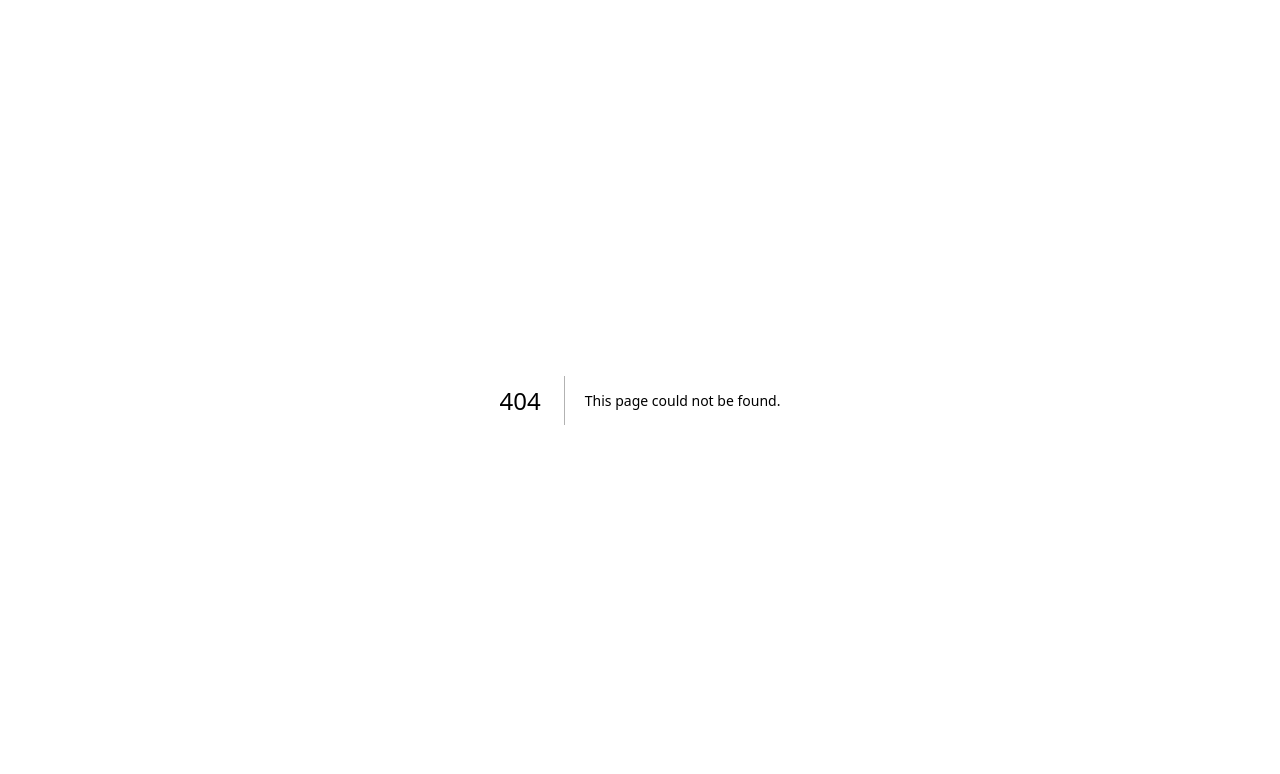
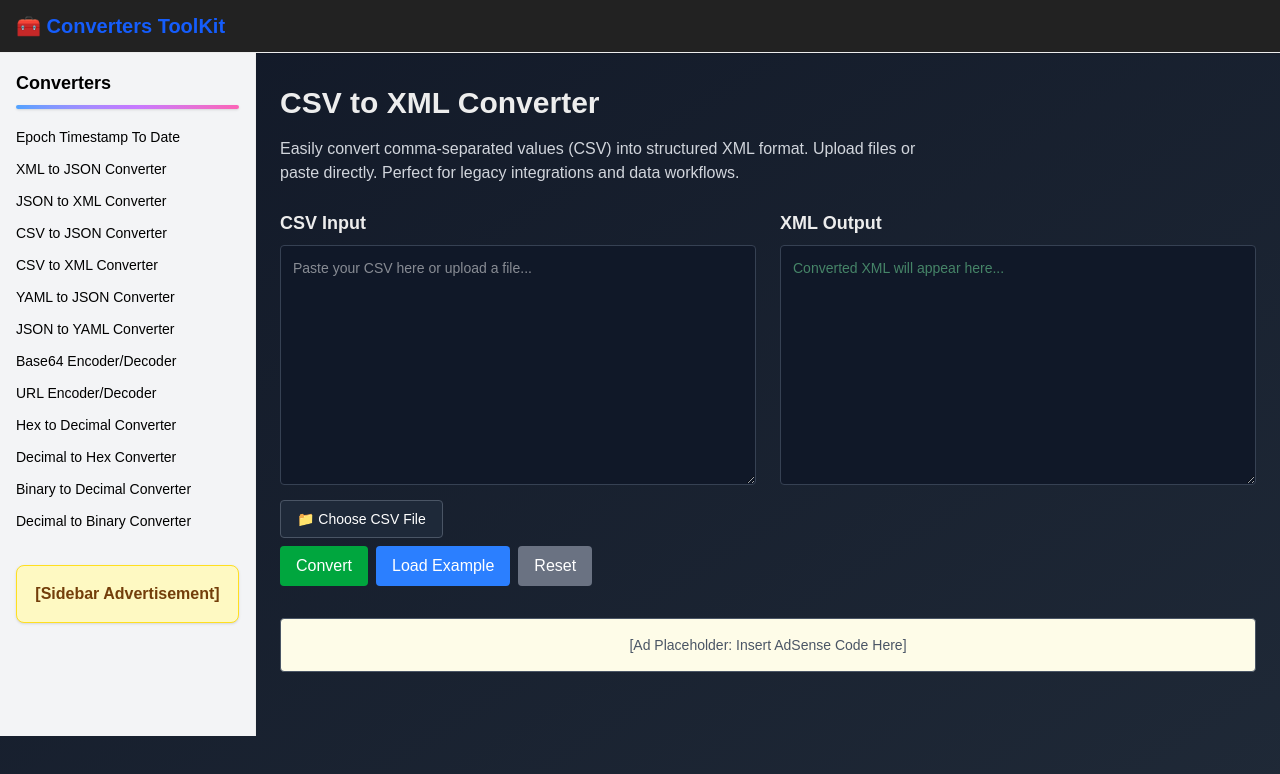
Before and after one commit to sachin6393/freedevtoolkit, a Next.js app: page /tools/csv-to-xml in a window 1280 px wide. Before the commit this address had no page. Shown: the top 774 px of the page. Built offline with nearby package versions, Linux system fonts and the light colour scheme.

Commit message:
added csv to xml converter

```diff
--- /dev/null
+++ b/pages/tools/csv-to-xml.tsx
@@ -0,0 +1,194 @@
+import React, { useRef, useState } from "react";
+import Head from "next/head";
+import ToolLayout from "@/components/ToolLayout";
+import { toolList as tools } from "@/components/utils/toolList";
+
+export default function CsvToXml() {
+  const [csvInput, setCsvInput] = useState("");
+  const [xmlOutput, setXmlOutput] = useState("");
+  const [error, setError] = useState("");
+  const fileInputRef = useRef<HTMLInputElement | null>(null);
+
+  const escapeXml = (unsafe: string): string =>
+    unsafe
+      .replace(/&/g, "&amp;")
+      .replace(/</g, "&lt;")
+      .replace(/>/g, "&gt;")
+      .replace(/"/g, "&quot;")
+      .replace(/'/g, "&apos;");
+
+  const parseCsvToXml = (csv: string): string => {
+    const rows = csv
+      .trim()
+      .split("\n")
+      .map((line) => line.split(","));
+
+    if (rows.length < 2) throw new Error("CSV must have at least one header and one data row");
+
+    const headers = rows[0];
+    const xmlRows = rows.slice(1).map((row) => {
+      const cells = row.map((cell, idx) => {
+        const tag = headers[idx].trim();
+        const value = escapeXml(cell.trim());
+        return `    <${tag}>${value}</${tag}>`;
+      });
+      return `  <row>\n${cells.join("\n")}\n  </row>`;
+    });
+
+    return `<root>\n${xmlRows.join("\n")}\n</root>`;
+  };
+
+  const handleConvert = () => {
+    try {
+      const xml = parseCsvToXml(csvInput);
+      setXmlOutput(xml);
+      setError("");
+    } catch (err: any) {
+      setError(err.message || "Invalid CSV format");
+      setXmlOutput("");
+    }
+  };
+
+  const handleReset = () => {
+    setCsvInput("");
+    setXmlOutput("");
+    setError("");
+    // Clear file input manually
+    if (fileInputRef.current) {
+      fileInputRef.current.value = "";
+    }
+  };
+
+  const handleExample = () => {
+    const example = `name,age,city\nPeter Parker,26,New York\nMary Jane,25,Los Angeles`;
+    setCsvInput(example);
+    setXmlOutput("");
+    setError("");
+    if (fileInputRef.current) {
+      fileInputRef.current.value = "";
+    }
+  };
+
+  const handleFileUpload = (e: React.ChangeEvent<HTMLInputElement>) => {
+    const file = e.target.files?.[0];
+    if (!file) return;
+
+    const reader = new FileReader();
+    reader.onload = (event) => {
+      const text = event.target?.result;
+      if (typeof text === "string") {
+        setCsvInput(text);
+      }
+    };
+    reader.readAsText(file);
+  };
+
+  const copyToClipboard = () => {
+    navigator.clipboard.writeText(xmlOutput);
+  };
+
+  const downloadXml = () => {
+    if (!xmlOutput) return;
+    const blob = new Blob([xmlOutput], { type: "application/xml" });
+    const link = document.createElement("a");
+    link.href = URL.createObjectURL(blob);
+    link.download = "converted.xml";
+    link.click();
+  };
+
+  return (
+    <>
+      <Head>
+        <title>CSV to XML Converter - Fast, Clean & Free | Converters ToolKit</title>
+        <meta
+          name="description"
+          content="Convert CSV files to XML format with this instant and free online tool. Upload files or paste CSV content. Privacy-friendly and fast!"
+        />
+      </Head>
+
+      <ToolLayout tools={tools}>
+        <h1 className="text-3xl font-bold mb-4">CSV to XML Converter</h1>
+        <p className="mb-6 text-gray-300 max-w-2xl">
+          Easily convert comma-separated values (CSV) into structured XML format. Upload files or paste directly. Perfect for legacy integrations and data workflows.
+        </p>
+
+        <div className="grid grid-cols-1 md:grid-cols-2 gap-6 mb-6">
+          <div>
+            <label className="block text-lg font-semibold mb-2">CSV Input</label>
+            <textarea
+              className="w-full h-60 p-3 bg-gray-900 border border-gray-700 rounded text-sm text-white"
+              placeholder="Paste your CSV here or upload a file..."
+              value={csvInput}
+              onChange={(e) => setCsvInput(e.target.value)}
+            />
+
+            <div className="mt-2 mb-2">
+              <label className="flex items-center gap-2 text-sm text-white bg-gray-800 border border-gray-600 px-4 py-2 rounded cursor-pointer w-fit hover:bg-gray-700">
+                📁 Choose CSV File
+                <input
+                  type="file"
+                  accept=".csv,text/csv"
+                  onChange={handleFileUpload}
+                  ref={fileInputRef}
+                  className="hidden"
+                />
+              </label>
+            </div>
+
+            <div className="flex space-x-2 mt-2">
+              <button
+                onClick={handleConvert}
+                className="bg-green-600 hover:bg-green-700 text-white px-4 py-2 rounded"
+              >
+                Convert
+              </button>
+              <button
+                onClick={handleExample}
+                className="bg-blue-500 hover:bg-blue-600 text-white px-4 py-2 rounded"
+              >
+                Load Example
+              </button>
+              <button
+                onClick={handleReset}
+                className="bg-gray-500 hover:bg-gray-600 text-white px-4 py-2 rounded"
+              >
+                Reset
+              </button>
+            </div>
+            {error && <p className="text-red-400 mt-2">{error}</p>}
+          </div>
+
+          <div>
+            <label className="block text-lg font-semibold mb-2">XML Output</label>
+            <textarea
+              readOnly
+              className="w-full h-60 p-3 bg-gray-900 border border-gray-700 rounded text-sm text-green-300"
+              value={xmlOutput}
+              placeholder="Converted XML will appear here..."
+            />
+            {xmlOutput && (
+              <>
+                <button
+                  onClick={copyToClipboard}
+                  className="mt-2 mr-2 bg-yellow-500 hover:bg-yellow-700 text-white px-3 py-1 rounded text-sm"
+                >
+                  Copy XML
+                </button>
+                <button
+                  onClick={downloadXml}
+                  className="mt-2 bg-yellow-500 hover:bg-yellow-700 text-white px-3 py-1 rounded text-sm"
+                >
+                  Download XML
+                </button>
+              </>
+            )}
+          </div>
+        </div>
+
+        <div className="my-8 p-4 border rounded bg-yellow-50 text-center text-sm text-gray-600">
+          [Ad Placeholder: Insert AdSense Code Here]
+        </div>
+      </ToolLayout>
+    </>
+  );
+}
```
